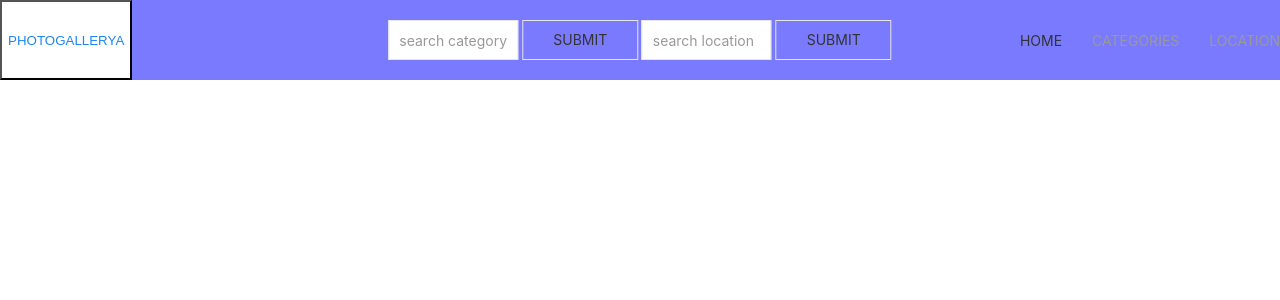
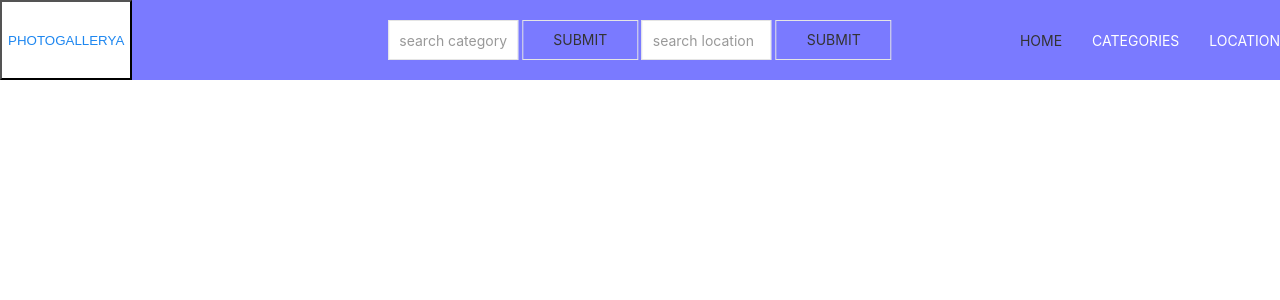
Before and after one commit to tailorv/photogalleriya, a Django app: page / in a window 1280 px wide. Shown: the top 300 px of the page. Run offline with Django 3.2, Linux system fonts and the light colour scheme; data that the repository does not hold is empty; some libraries are stand-ins or nearby versions.

Commit message:
add font color

```diff
--- a/galleria/templates/navbar.html
+++ b/galleria/templates/navbar.html
@@ -16,7 +16,7 @@
           <ul class="uk-navbar-nav">
               <li class="uk-active"><a href="/">HOME</a></li>
               <li>
-                  <a href="#">CATEGORIES</a>
+                  <a href="#" , style= "color: white;">CATEGORIES</a>
                   <div class="uk-navbar-dropdown">
                       <ul class="uk-nav uk-navbar-dropdown-nav">
                           <li class="uk-active"><a href="#">ATHLETICS</a></li>
@@ -26,10 +26,10 @@
                       </ul>
                   </div>
               </li>
-              <li><a href="#">LOCATION</a>
+              <li><a href="#", style= "color: white;">LOCATION</a>
               <div class="uk-navbar-dropdown">
                     <ul class="uk-nav uk-navbar-dropdown-nav">
-                        <li class="uk-active"><a href="#">AFRICA</a></li>
+                        <li class="uk-active"><a href="#", style= "color: #7a7aff;">AFRICA</a></li>
                         <li><a href="#">EUROPE</a></li>
                         <li><a href="#">ASIA</a></li>
                         <li><a href="#">FAR EAST</a></li>
```
